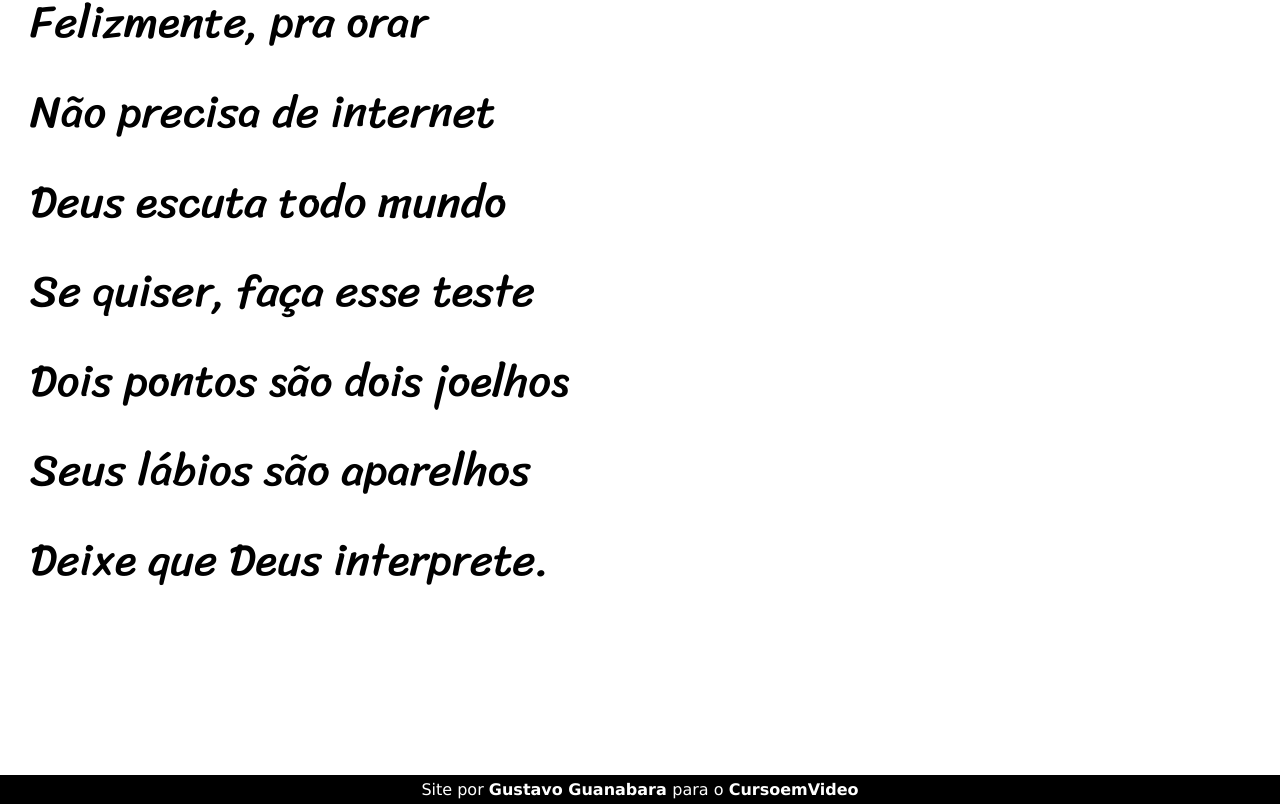
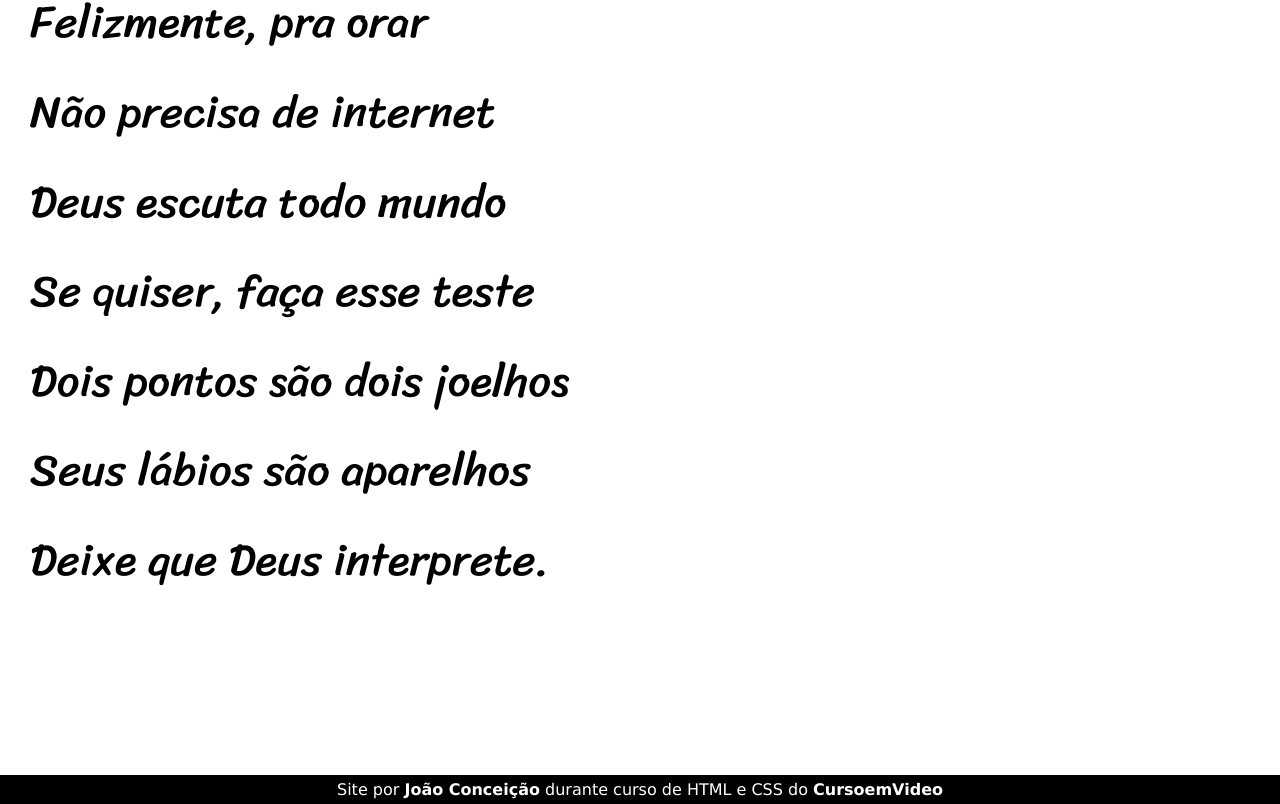
Before and after one commit to joaoconceicao1/projeto-cordel, a plain HTML site: page index.html in a window 1280 px wide. Shown: the part 5143-5947 px from the top of the page. Drawn offline with Linux system fonts and the light colour scheme.

Commit message:
Update index.html

```diff
--- a/index.html
+++ b/index.html
@@ -94,7 +94,7 @@
         </section>
     </main>
     <footer>
-        <p>Site por <a href="#">Gustavo Guanabara </a>para o <a href="#">CursoemVideo</a></p>
+        <p>Site por <a href="https://github.com/joaoconceicao1"> João Conceição</a> durante curso de HTML e CSS do <a href="https://www.cursoemvideo.com">CursoemVideo</a></p>
     </footer>
 </body>
 </html>
```
